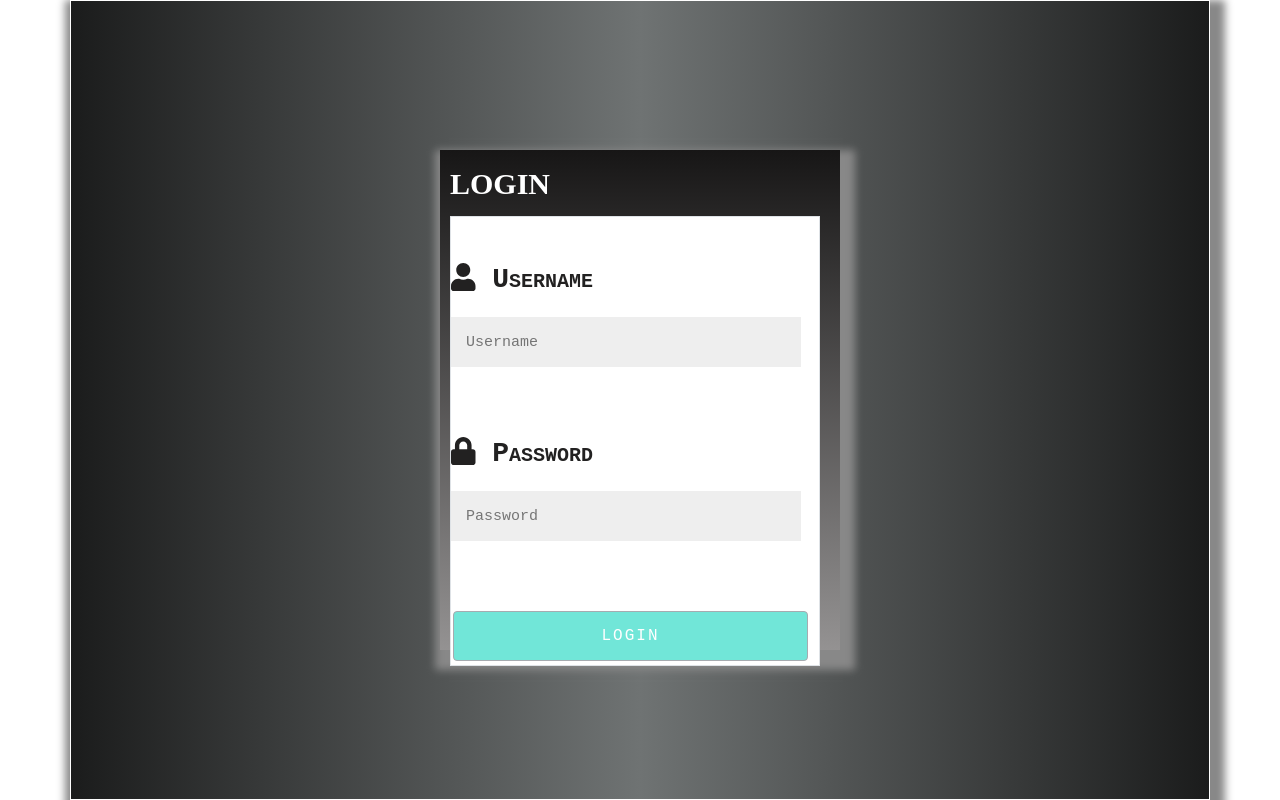
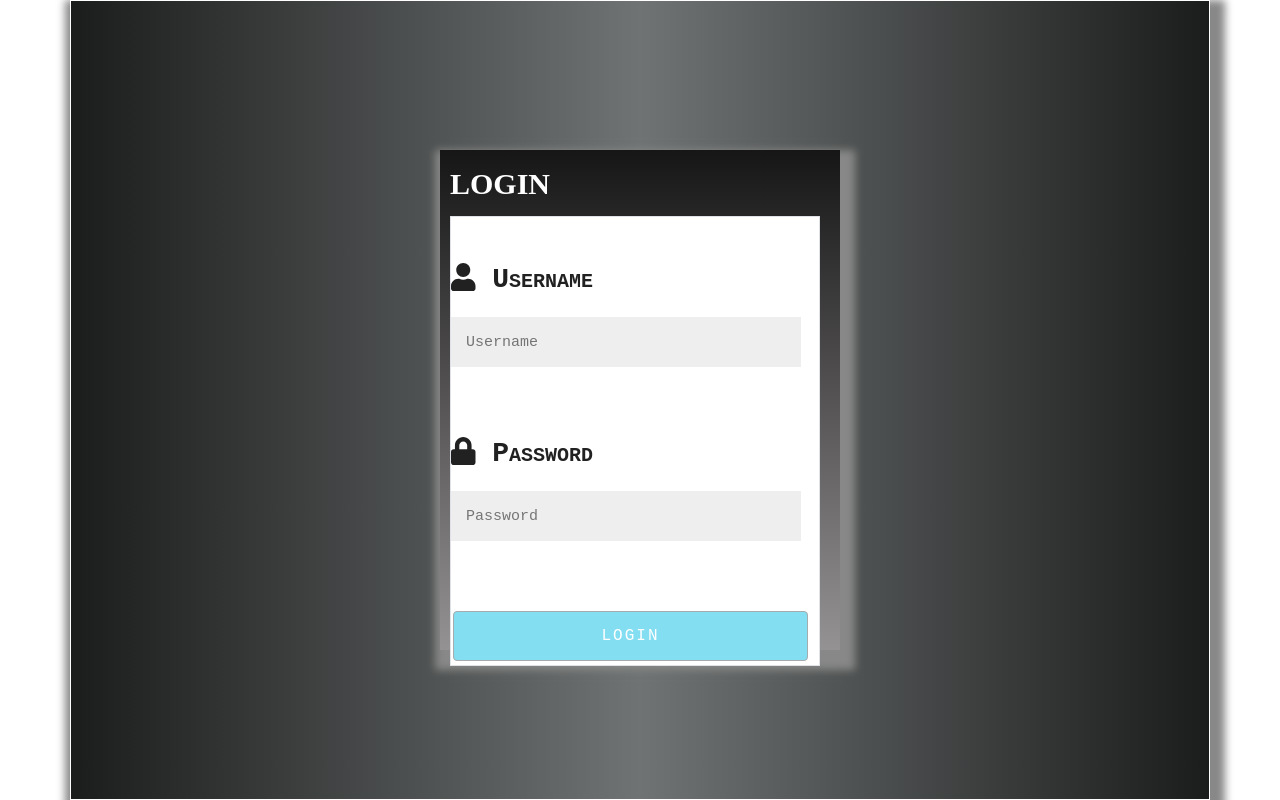
Before and after one commit to 99002482/Shadow_Project, a React (Create React App) app: page /Login in a window 1280 px wide. Built offline with nearby package versions, Linux system fonts and the light colour scheme.

Commit message:
styles to button

```diff
--- a/src/App.css
+++ b/src/App.css
@@ -119,13 +119,16 @@ height: 100vh;
   text-decoration: none;
   cursor: pointer;
   width: 355px;
-  font-weight: bolder;
+  font-weight: bold;
   height: 50px;
   letter-spacing: 2px;
   text-transform: uppercase;
-  background: linear-gradient(#13d6bf,#13d6bf);
+  background: linear-gradient( #34c9eb, #34c9eb);
  }
-
+.button:hover{
+  background: #697072;
+  color: white;
+}
 
  .main-footer {
   color: black;
--- a/src/Login.js
+++ b/src/Login.js
@@ -1,7 +1,7 @@
 import { Button, FormGroup, Label, Input} from 'reactstrap';
 import React, { Component } from 'react';
 import { FontAwesomeIcon } from '@fortawesome/react-fontawesome'
-import { faLock, faUser } from '@fortawesome/free-solid-svg-icons'
+import {  faLock, faUser } from '@fortawesome/free-solid-svg-icons'
 import './App.css';
 
 
--- a/src/Profile.js
+++ b/src/Profile.js
@@ -61,8 +61,8 @@ class Profile extends Component{
                             </center>
                         ))}
 
-                        <br/>
-                        <button  className='button' >Login</button>
+                        <br/><br/>
+                       <center><button  className='button' >update</button></center>
                </div>
                <div>
                    <Footer/>
```
